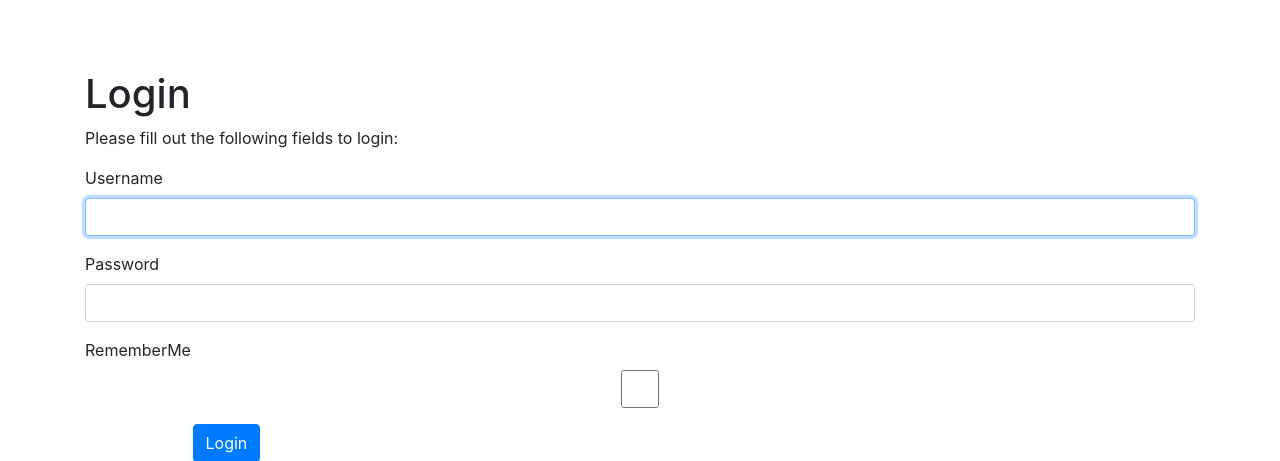
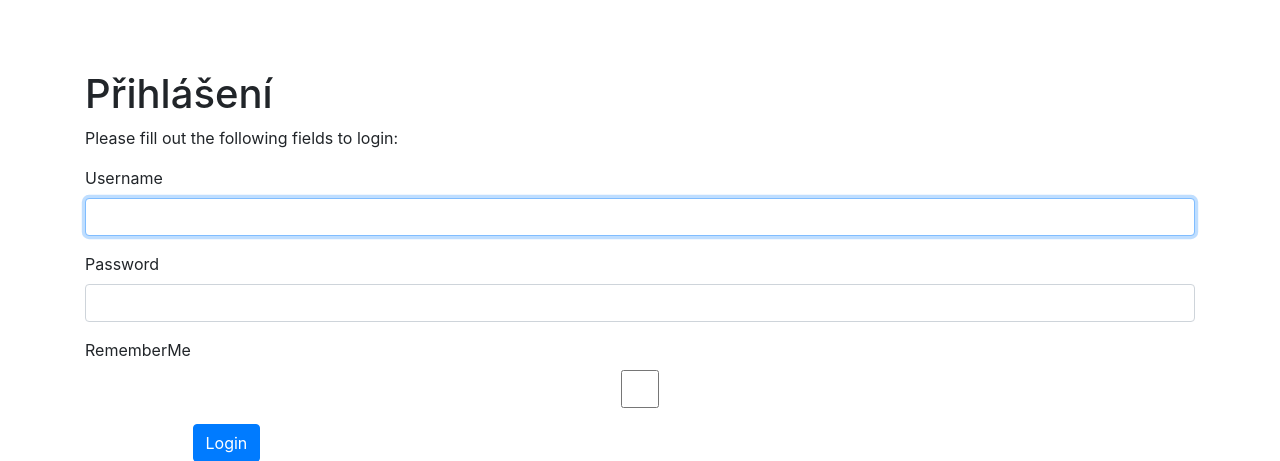
Before and after one commit to jarek3/books_records, a Yii app: template views/site/login.php in a window 1280 px wide. Shown: the top 461 px of the page. Run offline with PHP 8.4 and a stand-in for Yii, Linux system fonts and the light colour scheme; the template is opened without the code that fills it, so the values that code supplies are empty; form fields are guessed from the names that the template uses; some libraries are stand-ins or nearby versions.

Commit message:
Update login.php

```diff
--- a/views/site/login.php
+++ b/views/site/login.php
@@ -7,7 +7,7 @@
 use yii\bootstrap4\ActiveForm;
 use yii\bootstrap4\Html;
 
-$this->title = 'Login';
+$this->title = 'Přihlášení';
 $this->params['breadcrumbs'][] = $this->title;
 ?>
 <div class="site-login">
```
